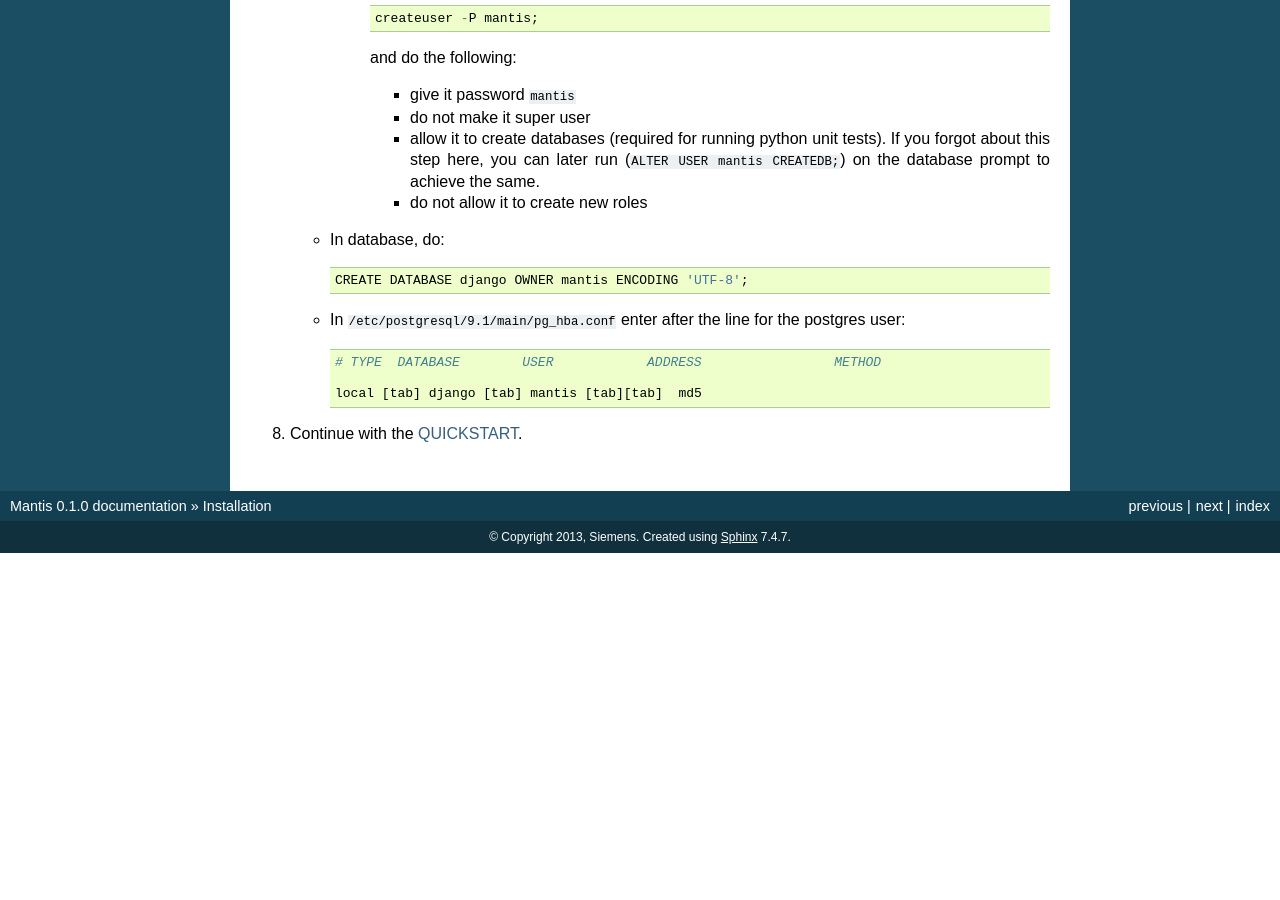
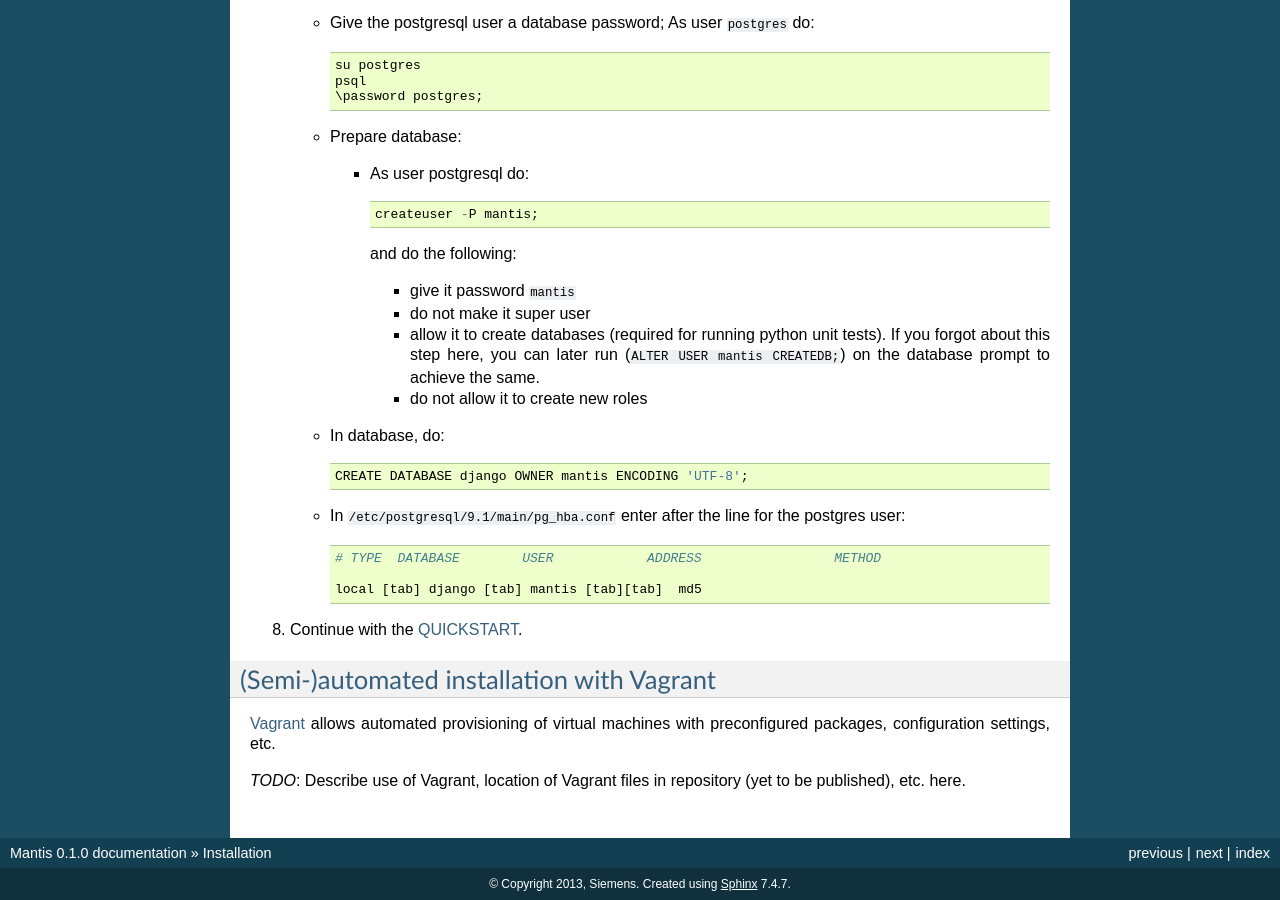
Before and after one commit to bgro/django-mantis, a Sphinx documentation site: the page built from docs/installation.rst, in a window 1280 px wide and 900 px high, scrolled down 2171 px. Built offline with Sphinx 7.4.7, drawn with Linux system fonts in a browser that asks for light colours; before the commit the page ends 2724 px from its top, so only the background shows below that; some of the changed text lies outside the part shown.

Commit message:
Preparing addition of vagrant files and documentation of installation via vagrant.

```diff
--- a/docs/installation.rst
+++ b/docs/installation.rst
@@ -1,6 +1,12 @@
 ============
 Installation
 ============
+
+.. contents::
+
+-------------------
+Manual installation
+-------------------
 
 The installation instructions below have been tested on an out-of-the-box
 installation of  `Ubuntu Desktop 12.04 LTS`_
@@ -146,4 +152,18 @@ seems to be a memory leak which we still have to track down.
 
 
 
+------------------------------------------
+(Semi-)automated installation with Vagrant
+------------------------------------------
+
+`Vagrant`_ allows automated provisioning of virtual machines with
+preconfigured packages, configuration settings, etc.
+
+*TODO*: Describe use of Vagrant, location of Vagrant files in
+repository (yet to be published), etc. here.
+
+
+
 .. _Ubuntu Desktop 12.04 LTS: http://www.ubuntu.com/download/desktop
+
+.. _Vagrant: http://www.vagrantup.com/
```
Also changed, not shown: 2 other files.
